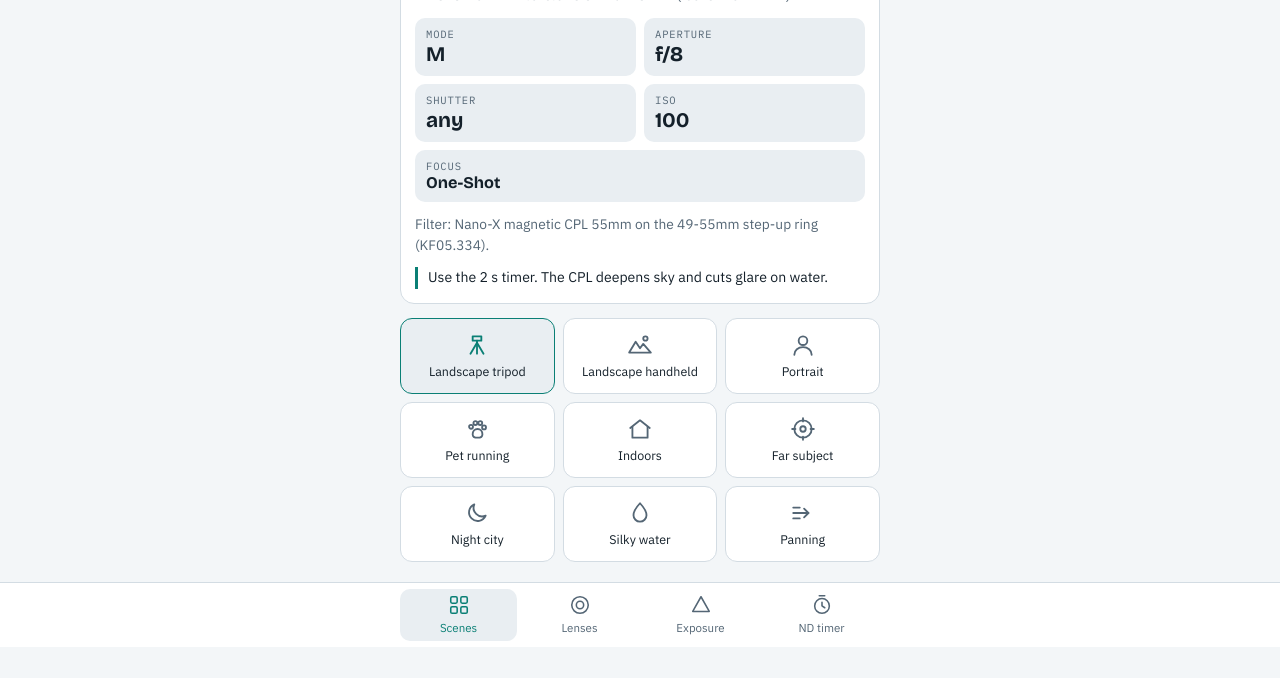
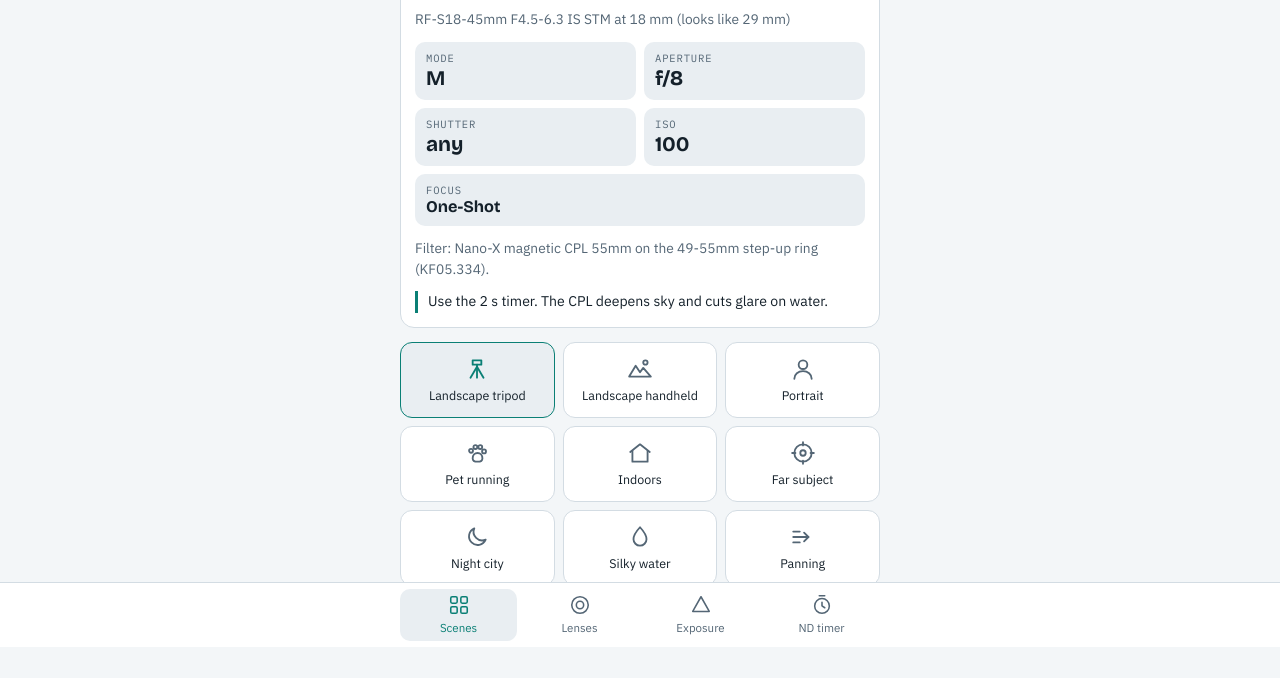
Before and after one commit to the-mercury/halfpress, a website with bundled scripts: page app/index.html in a window 1280 px wide. Shown: the part 153-831 px from the top of the page. Before the commit the page ends 807 px from the top, so only its background shows below. Built offline with nearby package versions, Linux system fonts and the light colour scheme.

Commit message:
fix: start the page below the iOS top blur (#12)

```diff
--- a/app/styles.css
+++ b/app/styles.css
@@ -43,7 +43,8 @@ body {
   font-family: var(--font-body);
   font-size: 15px;
   line-height: 1.5;
-  padding-top: calc(18px + env(safe-area-inset-top, 0px));
+  /* iOS softens a strip below the status bar in home-screen apps, so start the page under it. */
+  padding-top: calc(42px + env(safe-area-inset-top, 0px));
   padding-bottom: calc(92px + env(safe-area-inset-bottom, 0px));
   padding-left: max(16px, env(safe-area-inset-left, 0px));
   padding-right: max(16px, env(safe-area-inset-right, 0px));
```
